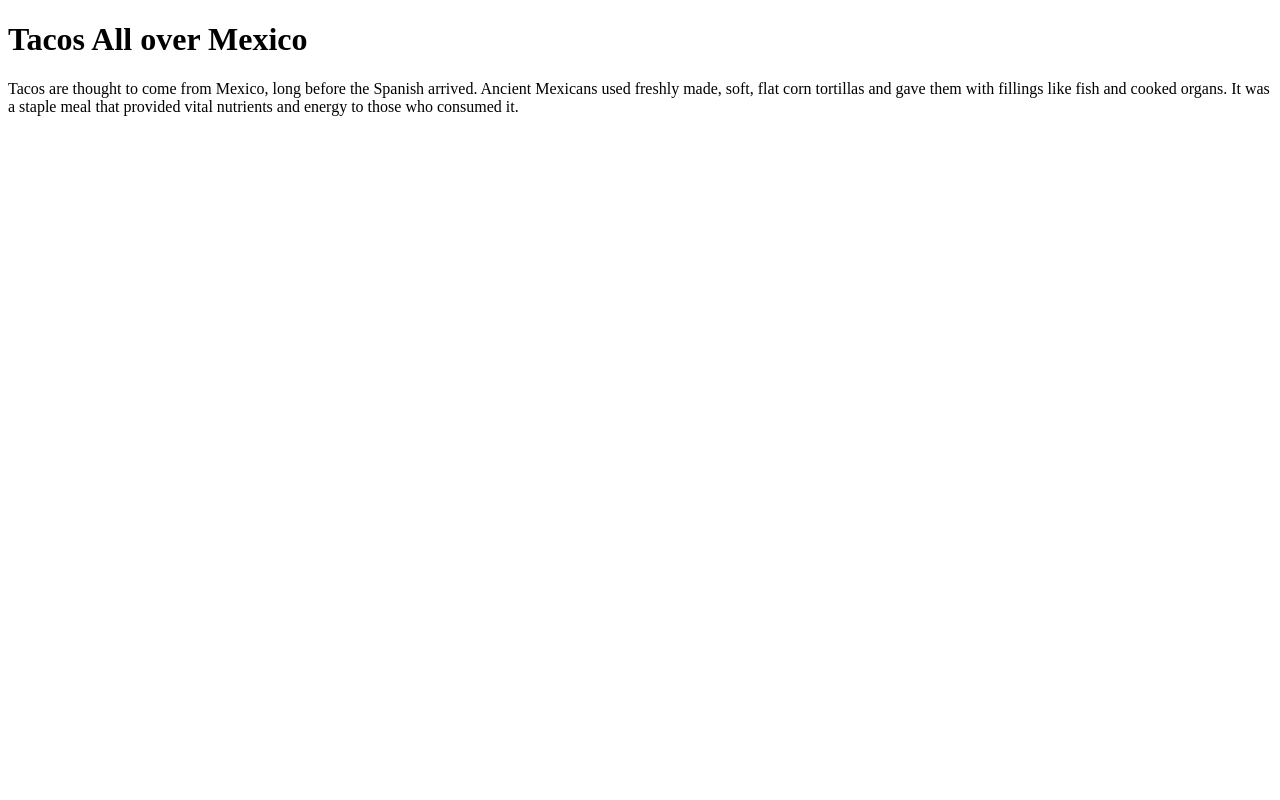
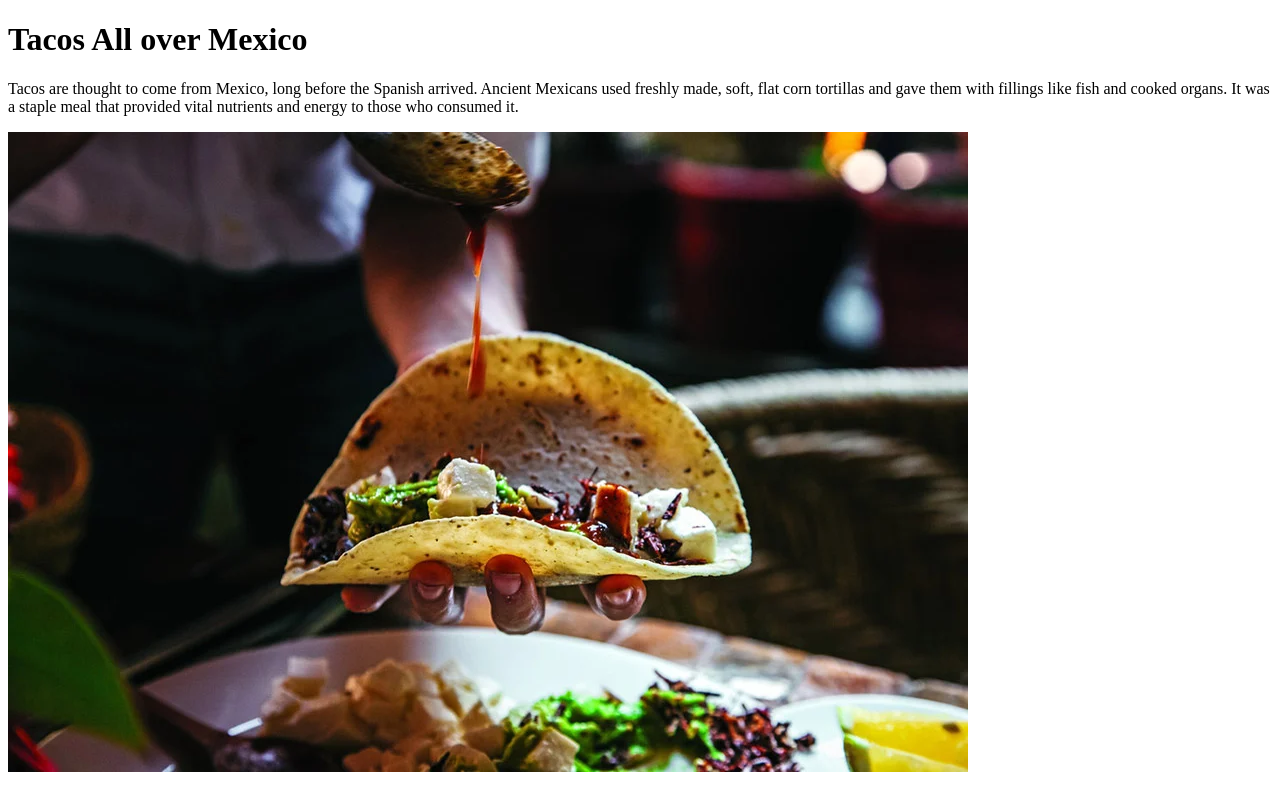
Before and after one commit to Ulises1029/mexico-recipes, a plain HTML site: page recipes/tacos.html in a window 1280 px wide. Drawn offline with Linux system fonts and the light colour scheme.

Commit message:
Add recipes/tacos.html

```diff
--- a/recipes/tacos.html
+++ b/recipes/tacos.html
@@ -10,6 +10,7 @@
         Ancient Mexicans used freshly made, soft, flat corn tortillas and gave
         them with fillings like fish and cooked organs. It was a staple meal that
         provided vital nutrients and energy to those who consumed it.</p>
+        <img src="../images/tacos.jpeg">
 
 
     </body>
```
